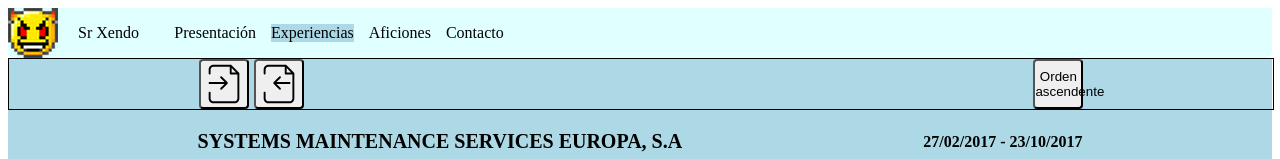
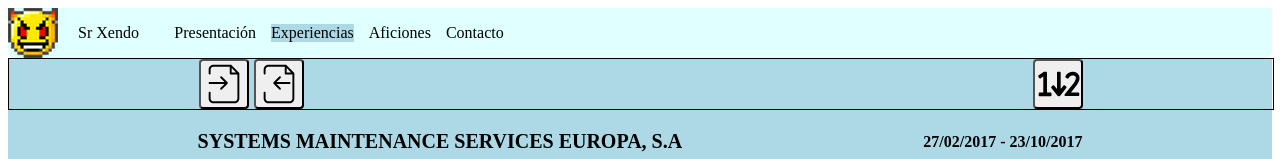
Before and after one commit to srXendo/srXendo, an Angular app: page /experience in a window 1280 px wide. Shown: the top 159 px of the page. Built offline with nearby package versions, Linux system fonts and the light colour scheme.

Commit message:
add: experiencia boton de ordenacion

```diff
--- a/src/app/components/experience/experience.css
+++ b/src/app/components/experience/experience.css
@@ -53,8 +53,11 @@
 .export{
     background-image: url(./../../../../public/export.svg);
 }
-.order{
-
+.ascending{
+    background-image: url(./../../../../public/ascending.svg);
+}
+.descending{
+    background-image: url(./../../../../public/descending.svg);
 }
 .content_experience{
     min-width: 340px;
--- a/src/app/components/experience/experience.html
+++ b/src/app/components/experience/experience.html
@@ -7,7 +7,11 @@
 
                 <button (click)="export_experience()" type="button" class="button_tool export" title="exportar experiencias para usar mas adelante"></button>
             </div>
-            <button type="button" class="button_tool">Orden ascendente</button>
+            <button (click)="order()" type="button" [ngClass]="{
+                'button_tool': true,
+                'ascending': flag_order,
+                'descending': !flag_order
+            }"></button>
         </div>
     </div>
     @if(experiences$ | async; as experiences){
--- a/src/app/components/experience/experience.ts
+++ b/src/app/components/experience/experience.ts
@@ -1,7 +1,7 @@
 import { Component } from '@angular/core';
 import { ExperienceService } from './experience.service';
 import { ExperienceInterface } from './experience.interface';
-import { Observable, of } from 'rxjs';
+import { map, Observable, of } from 'rxjs';
 import { CommonModule } from '@angular/common';
 
 @Component({
@@ -12,6 +12,7 @@ import { CommonModule } from '@angular/common';
 })
 export class Experience {
   experiences$: Observable<ExperienceInterface[]>
+  flag_order: boolean = true
   constructor(private experienceService: ExperienceService){
     this.experiences$ = this.experienceService.get_experiences()
   }
@@ -75,4 +76,17 @@ export class Experience {
 
     reader.readAsText(file);
   }
+  order(){
+    if(this.flag_order){
+      this.experiences$ = this.experiences$.pipe(
+        map(rows => [...rows].sort((a, b) => b.start_date_experience.getTime() - a.start_date_experience.getTime()))
+      );
+    }else{
+      this.experiences$ = this.experiences$.pipe(
+        map(rows => [...rows].sort((a, b) => a.start_date_experience.getTime() - b.start_date_experience.getTime()))
+      );
+    }
+    this.flag_order = !this.flag_order
+
+  }
 }
```
Also changed, not shown: public/ascending.svg (added), public/descending.svg (added).
